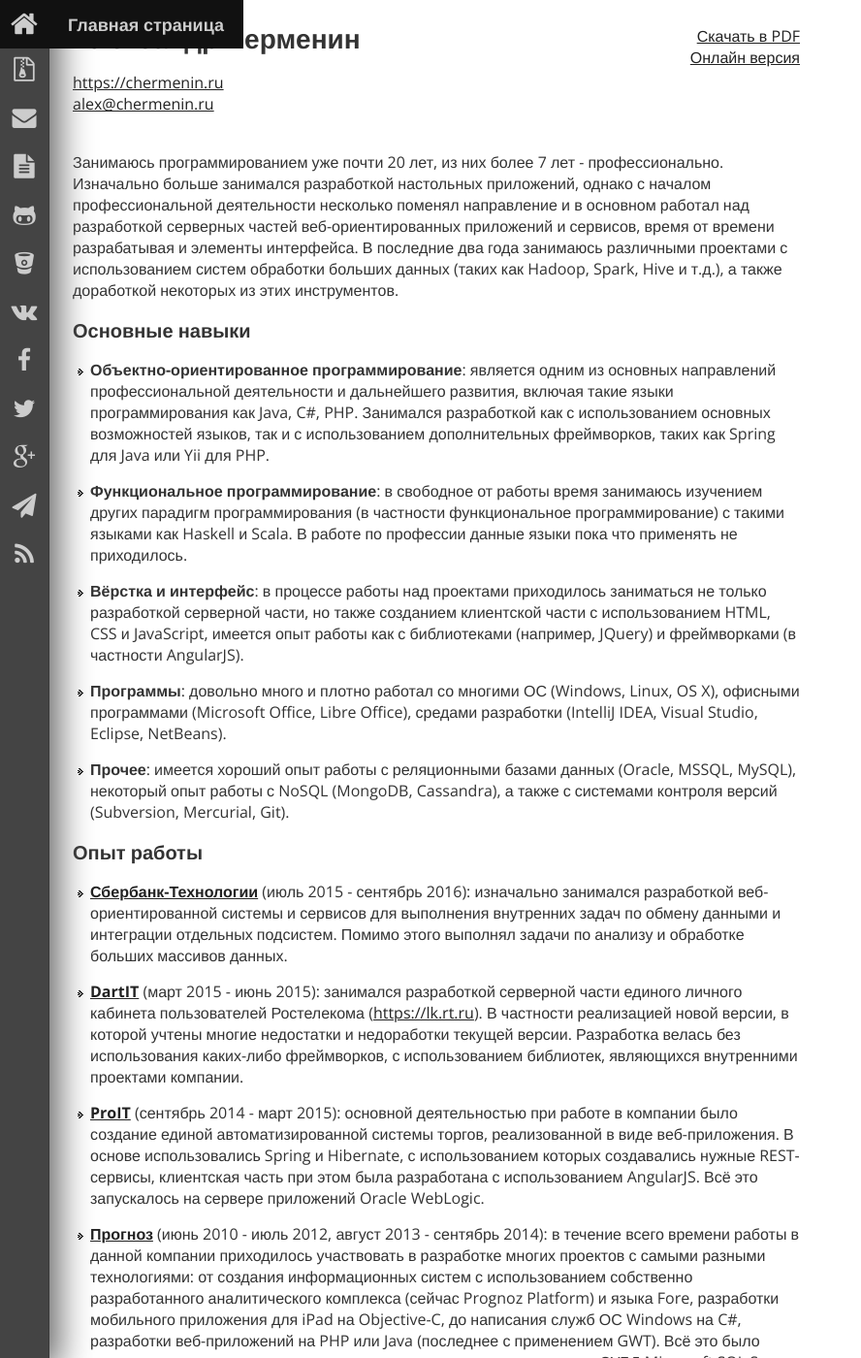
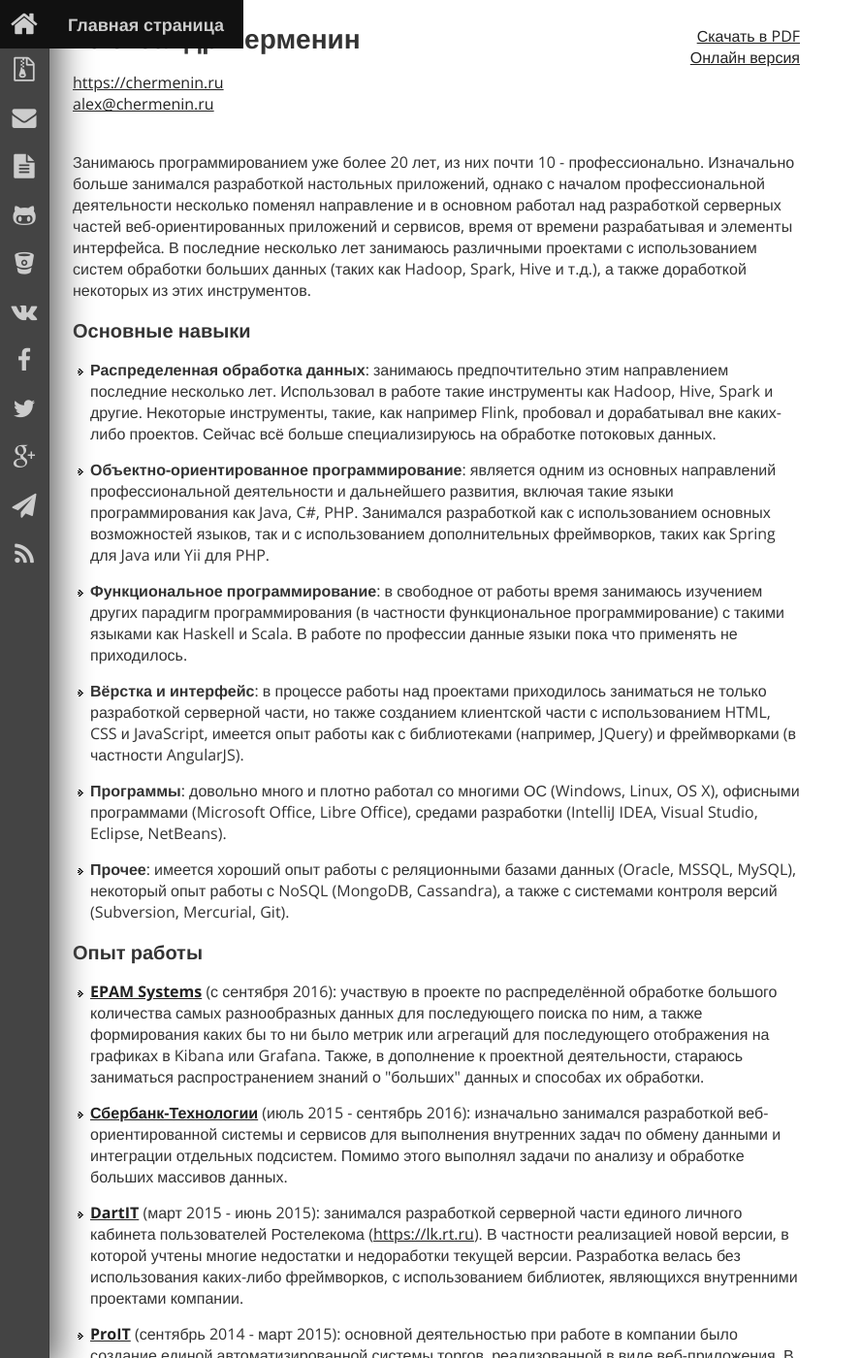
Before and after one commit to chermenin/chermenin.ru, a Jekyll site: the page built from cv.html, in a window 1280 px wide and 1400 px high. Shown: the whole window at 97% size, without its empty margins (0-888 px from the left). Built offline with Jekyll 4.4.1, drawn with Linux system fonts in a browser that asks for light colours.

Commit message:
Updated CV page

```diff
--- a/cv.html
+++ b/cv.html
@@ -15,16 +15,21 @@
 </p>
 
 <p>
-    Занимаюсь программированием уже почти 20 лет, из них более 7 лет - профессионально. Изначально больше занимался разработкой
+    Занимаюсь программированием уже более 20 лет, из них почти 10 - профессионально. Изначально больше занимался разработкой
     настольных приложений, однако с началом профессиональной деятельности несколько поменял направление и в основном
     работал над разработкой серверных частей веб-ориентированных приложений и сервисов, время от времени разрабатывая
-    и элементы интерфейса. В последние два года занимаюсь различными проектами с использованием систем обработки больших данных
+    и элементы интерфейса. В последние несколько лет занимаюсь различными проектами с использованием систем обработки больших данных
     (таких как Hadoop, Spark, Hive и т.д.), а также доработкой некоторых из этих инструментов.
 </p>
 
 <h2>Основные навыки</h2>
 <p>
     <ul>
+        <li>
+            <strong>Распределенная обработка данных</strong>: занимаюсь предпочтительно этим направлением последние несколько лет.
+            Использовал в работе такие инструменты как Hadoop, Hive, Spark и другие. Некоторые инструменты, такие, как например Flink,
+            пробовал и дорабатывал вне каких-либо проектов. Сейчас всё больше специализируюсь на обработке потоковых данных.
+        </li>
         <li>
             <strong>Объектно-ориентированное программирование</strong>: является одним из основных направлений профессиональной
             деятельности и дальнейшего развития, включая такие языки программирования как Java, C#, PHP. Занимался
@@ -57,7 +62,13 @@
 <p>
     <ul>
         <li>
-            <a href="http://sbertech.ru" target="_blank"><strong>Сбербанк-Технологии</strong></a> (июль 2015 - сентябрь 2016):
+            <a href="https://www.epam.com/" target="_blank"><strong>EPAM Systems</strong></a> (с сентября 2016):
+            участвую в проекте по распределённой обработке большого количества самых разнообразных данных для последующего поиска по ним,
+            а также формирования каких бы то ни было метрик или агрегаций для последующего отображения на графиках в Kibana или Grafana.
+            Также, в дополнение к проектной деятельности, стараюсь заниматься распространением знаний о "больших" данных и способах их обработки.
+        </li>
+        <li>
+            <a href="https://sber-tech.com/" target="_blank"><strong>Сбербанк-Технологии</strong></a> (июль 2015 - сентябрь 2016):
             изначально занимался разработкой веб-ориентированной системы и сервисов для выполнения внутренних задач по обмену
             данными и интеграции отдельных подсистем. Помимо этого выполнял задачи по анализу и обработке больших массивов данных.
         </li>
```
